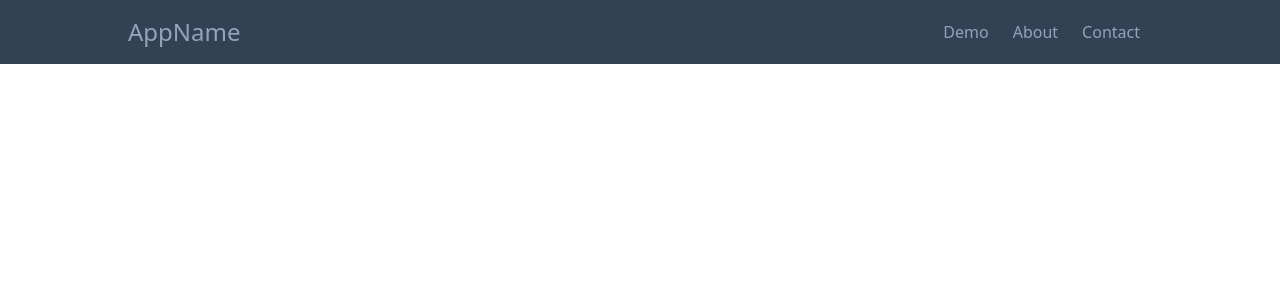
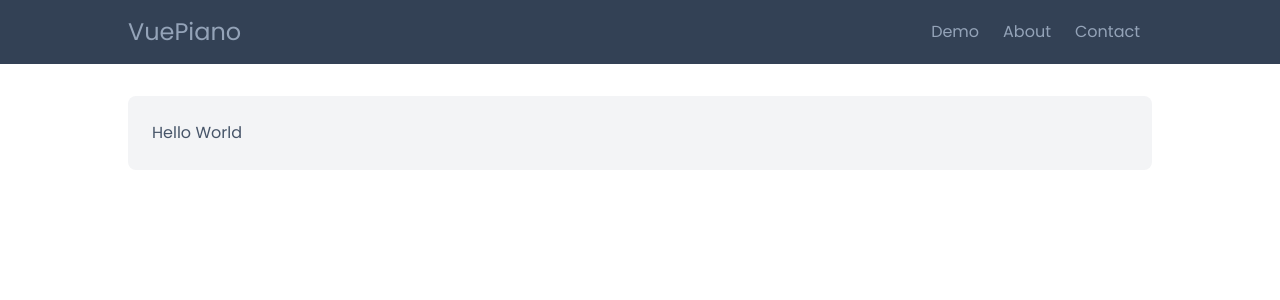
Before and after one commit to johanrdev/piano-keyboard-vue, a Vue app: page / in a window 1280 px wide. Shown: the top 300 px of the page. Built offline with nearby package versions, Linux system fonts and the light colour scheme.

Commit message:
Add main container

```diff
--- a/index.html
+++ b/index.html
@@ -7,7 +7,7 @@
     <title>Vite + Vue</title>
   </head>
   <body>
-    <div id="app"></div>
+    <div id="app" class="flex flex-col"></div>
     <script type="module" src="/src/main.js"></script>
   </body>
 </html>
--- a/src/App.vue
+++ b/src/App.vue
@@ -1,7 +1,7 @@
 <template lang="html">
-  <nav class="bg-slate-700 relative text-slate-400 px-4 py-2" v-click-outside="menu.close">
+  <nav class="bg-slate-700 relative text-slate-400 px-2 py-2" v-click-outside="menu.close">
     <div class="max-w-5xl mx-auto flex justify-between">
-      <span class="text-2xl select-none inline-flex items-center h-12">AppName</span>
+      <span class="text-2xl select-none inline-flex items-center h-12">VuePiano</span>
       <button @click="menu.show = !menu.show"
         class="border-2 border-slate-500 w-12 h-12 shrink-0 rounded hover:text-slate-200 transition-all md:hidden">
         <font-awesome-icon icon="bars"></font-awesome-icon>
@@ -9,8 +9,8 @@
 
       <ul class="hidden md:flex">
         <li v-for="link in links" :key="link.id">
-          <a @click="console.log('clicked')"
-            class="block p-3 hover:bg-slate-600 hover:text-slate-200 transition-all rounded">
+          <a :href="link.path"
+            class="block p-3 hover:bg-slate-600 hover:text-slate-200 select-none cursor-pointer transition-all rounded">
             {{ link.name }}
           </a>
         </li>
@@ -29,6 +29,14 @@
       </div>
     </transition>
   </nav>
+
+  <main class="text-slate-600 leading-relaxed grow">
+    <section class="bg-gray-100 max-w-5xl mx-auto p-6 lg:my-8 lg:rounded-lg">
+
+      <p>Hello World</p>
+
+    </section>
+  </main>
 </template>
 <script>
 import { ref, onMounted, onUnmounted } from 'vue'
@@ -68,6 +76,17 @@ export default {
 }
 </script>
 <style lang="css">
+@import url('https://fonts.googleapis.com/css2?family=Poppins&display=swap');
+
+html,
+body {
+  font-family: 'Poppins', sans-serif;
+}
+
+#app {
+  height: 100vh;
+}
+
 .slide-in-enter-from,
 .slide-in-leave-to {
   transform: translateX(-100%);
```
